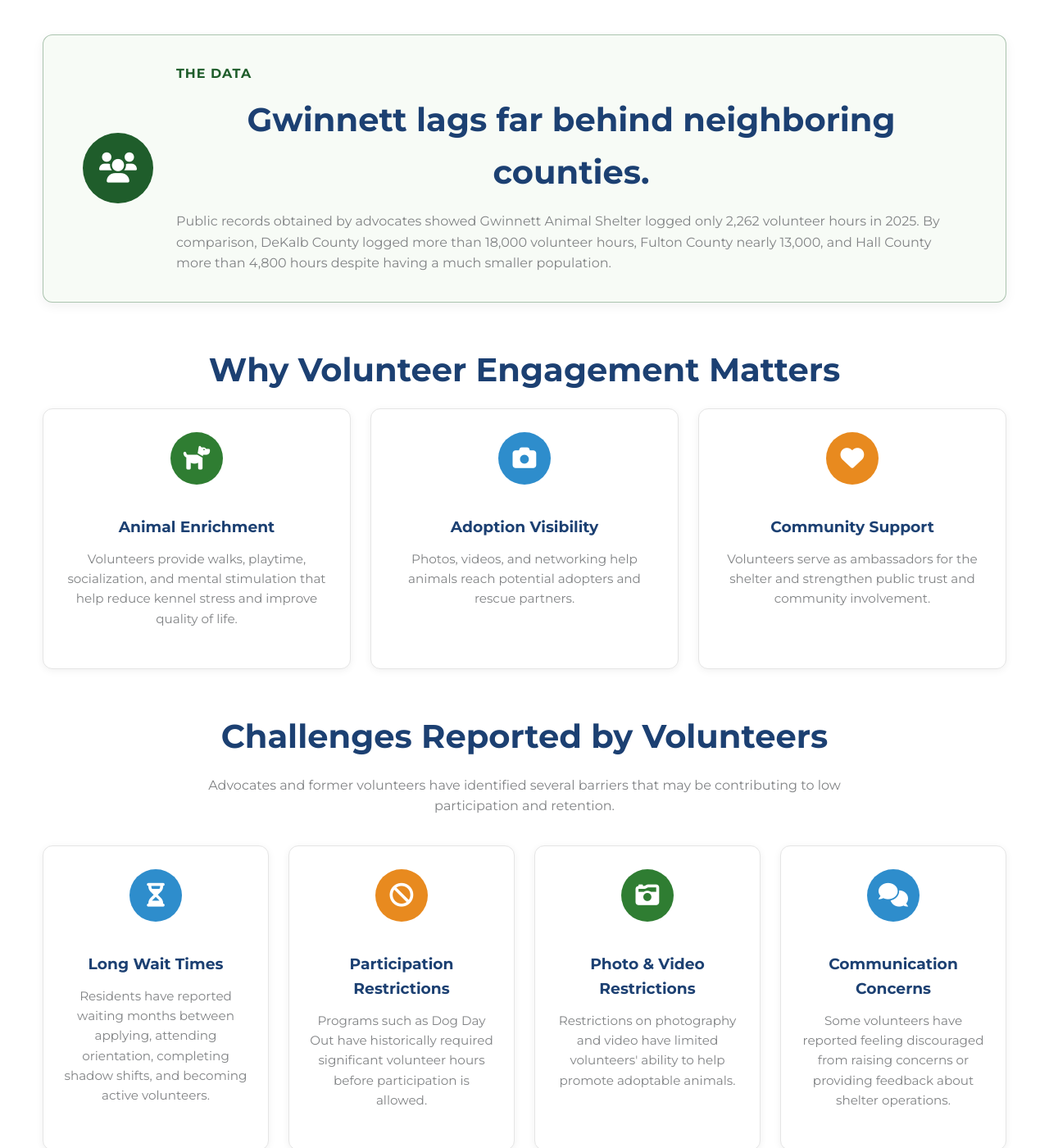
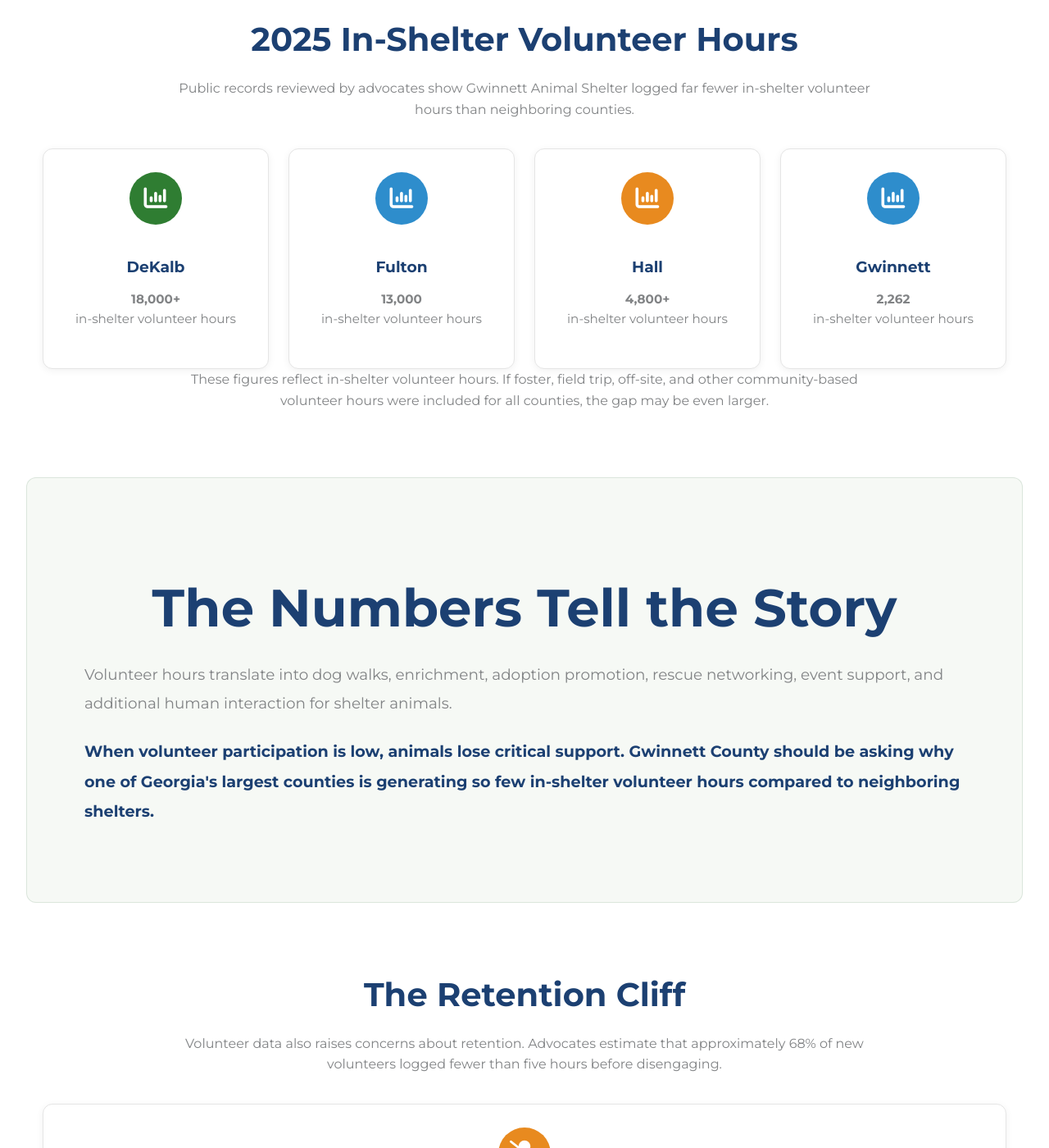
Before and after one commit to whitleybacon/gwinnett-animal-advocacy-alliance, a Jekyll site: the page built from issues/volunteer-engagement/index.html, in a window 1280 px wide and 1400 px high, scrolled down 367 px. Shown: the whole window at 82% size. Built offline with Jekyll 4.4.1, drawn with Linux system fonts in a browser that asks for light colours; some of the changed text lies outside the part shown.

Commit message:
Update index.html

```diff
--- a/issues/volunteer-engagement/index.html
+++ b/issues/volunteer-engagement/index.html
@@ -6,62 +6,102 @@
 <section class="home-section">
     <h2>Volunteer Engagement</h2>
     <p class="section-intro">
-        Volunteers are one of the most valuable resources available to any animal shelter. They provide enrichment, exercise, adoption support, photography, networking, rescue outreach, and thousands of hours of unpaid labor that directly benefit animals. When volunteer programs thrive, animals benefit. When volunteers disengage, animals lose critical support.
+        Volunteers are one of the most valuable resources available to any animal shelter. They provide enrichment, exercise, adoption support, photography, networking, and thousands of hours of unpaid labor that directly benefit animals.
     </p>
 </section>
 
 <section class="home-section">
-    <div class="alert-banner">
-        <div class="alert-banner-icon">
-            <i class="fas fa-users"></i>
+    <h2>2025 In-Shelter Volunteer Hours</h2>
+    <p class="section-intro">
+        Public records reviewed by advocates show Gwinnett Animal Shelter logged far fewer in-shelter volunteer hours than neighboring counties.
+    </p>
+
+    <div class="home-card-grid four-across">
+
+        <div class="home-card">
+            <div class="home-card-icon icon-green">
+                <i class="fas fa-chart-column"></i>
+            </div>
+            <h3>DeKalb</h3>
+            <p><strong>18,000+</strong><br>in-shelter volunteer hours</p>
         </div>
 
-        <div class="alert-banner-content">
-            <span class="alert-banner-label">The Data</span>
-            <h2>Gwinnett lags far behind neighboring counties.</h2>
-            <p>
-                Public records obtained by advocates showed Gwinnett Animal Shelter logged only 2,262 volunteer hours in 2025. By comparison, DeKalb County logged more than 18,000 volunteer hours, Fulton County nearly 13,000, and Hall County more than 4,800 hours despite having a much smaller population.
-            </p>
+        <div class="home-card">
+            <div class="home-card-icon icon-blue">
+                <i class="fas fa-chart-column"></i>
+            </div>
+            <h3>Fulton</h3>
+            <p><strong>13,000</strong><br>in-shelter volunteer hours</p>
         </div>
+
+        <div class="home-card">
+            <div class="home-card-icon icon-orange">
+                <i class="fas fa-chart-column"></i>
+            </div>
+            <h3>Hall</h3>
+            <p><strong>4,800+</strong><br>in-shelter volunteer hours</p>
+        </div>
+
+        <div class="home-card">
+            <div class="home-card-icon icon-blue">
+                <i class="fas fa-chart-column"></i>
+            </div>
+            <h3>Gwinnett</h3>
+            <p><strong>2,262</strong><br>in-shelter volunteer hours</p>
+        </div>
+
+    </div>
+
+    <p class="section-intro">
+        These figures reflect in-shelter volunteer hours. If foster, field trip, off-site, and other community-based volunteer hours were included for all counties, the gap may be even larger.
+    </p>
+</section>
+
+<section class="who-we-are-section">
+    <div class="who-we-are-text">
+        <h2>The Numbers Tell the Story</h2>
+
+        <p>
+            Volunteer hours translate into dog walks, enrichment, adoption promotion, rescue networking, event support, and additional human interaction for shelter animals.
+        </p>
+
+        <p>
+            When volunteer participation is low, animals lose critical support. Gwinnett County should be asking why one of Georgia's largest counties is generating so few in-shelter volunteer hours compared to neighboring shelters.
+        </p>
     </div>
 </section>
 
 <section class="home-section">
-    <h2>Why Volunteer Engagement Matters</h2>
+    <h2>The Retention Cliff</h2>
+    <p class="section-intro">
+        Volunteer data also raises concerns about retention. Advocates estimate that approximately 68% of new volunteers logged fewer than five hours before disengaging.
+    </p>
 
-    <div class="home-card-grid three-across-cards">
+    <div class="home-card-grid two-across">
+
+        <div class="home-card">
+            <div class="home-card-icon icon-orange">
+                <i class="fas fa-user-slash"></i>
+            </div>
+            <h3>68%</h3>
+            <p>Approximate share of new volunteers who logged fewer than five hours before leaving the program.</p>
+        </div>
 
         <div class="home-card">
             <div class="home-card-icon icon-green">
-                <i class="fas fa-dog"></i>
+                <i class="fas fa-user-check"></i>
             </div>
-            <h3>Animal Enrichment</h3>
-            <p>Volunteers provide walks, playtime, socialization, and mental stimulation that help reduce kennel stress and improve quality of life.</p>
-        </div>
-
-        <div class="home-card">
-            <div class="home-card-icon icon-blue">
-                <i class="fas fa-camera"></i>
-            </div>
-            <h3>Adoption Visibility</h3>
-            <p>Photos, videos, and networking help animals reach potential adopters and rescue partners.</p>
-        </div>
-
-        <div class="home-card">
-            <div class="home-card-icon icon-orange">
-                <i class="fas fa-heart"></i>
-            </div>
-            <h3>Community Support</h3>
-            <p>Volunteers serve as ambassadors for the shelter and strengthen public trust and community involvement.</p>
+            <h3>32%</h3>
+            <p>Approximate share of new volunteers who continued beyond the first few hours.</p>
         </div>
 
     </div>
 </section>
 
 <section class="home-section">
-    <h2>Challenges Reported by Volunteers</h2>
+    <h2>Reported Barriers</h2>
     <p class="section-intro">
-        Advocates and former volunteers have identified several barriers that may be contributing to low participation and retention.
+        Community members want to help. But when the process is slow, restrictive, or discouraging, animals lose valuable support.
     </p>
 
     <div class="home-card-grid four-across">
@@ -71,23 +111,23 @@
                 <i class="fas fa-hourglass-half"></i>
             </div>
             <h3>Long Wait Times</h3>
-            <p>Residents have reported waiting months between applying, attending orientation, completing shadow shifts, and becoming active volunteers.</p>
+            <p>Residents have reported waiting months between application, orientation, shadow shifts, and active volunteering.</p>
         </div>
 
         <div class="home-card">
             <div class="home-card-icon icon-orange">
                 <i class="fas fa-ban"></i>
             </div>
-            <h3>Participation Restrictions</h3>
-            <p>Programs such as Dog Day Out have historically required significant volunteer hours before participation is allowed.</p>
+            <h3>Access Restrictions</h3>
+            <p>Policies that limit dog walking, Dog Day Out, photos, videos, and networking reduce volunteer impact.</p>
         </div>
 
         <div class="home-card">
             <div class="home-card-icon icon-green">
-                <i class="fas fa-camera-retro"></i>
+                <i class="fas fa-camera"></i>
             </div>
-            <h3>Photo & Video Restrictions</h3>
-            <p>Restrictions on photography and video have limited volunteers' ability to help promote adoptable animals.</p>
+            <h3>Limited Promotion</h3>
+            <p>When volunteers cannot freely help promote animals, adoptable pets lose visibility with the public and rescues.</p>
         </div>
 
         <div class="home-card">
@@ -95,27 +135,9 @@
                 <i class="fas fa-comments"></i>
             </div>
             <h3>Communication Concerns</h3>
-            <p>Some volunteers have reported feeling discouraged from raising concerns or providing feedback about shelter operations.</p>
+            <p>Volunteers have described feeling discouraged from raising concerns or offering constructive feedback.</p>
         </div>
 
-    </div>
-</section>
-
-<section class="who-we-are-section">
-    <div class="who-we-are-text">
-        <h2>The Retention Cliff</h2>
-
-        <p>
-            Analysis of volunteer records showed that many new volunteers logged only a few hours before leaving the program. Advocates estimate that approximately 68% of new volunteers recorded fewer than five hours before disengaging.
-        </p>
-
-        <p>
-            While some turnover is expected in any volunteer program, a retention rate this low raises important questions about volunteer recruitment, onboarding, support, communication, and program design.
-        </p>
-
-        <p>
-            Every volunteer who leaves represents lost opportunities for enrichment, networking, adoption promotion, and lifesaving support for shelter animals.
-        </p>
     </div>
 </section>
 
@@ -137,15 +159,15 @@
                 <i class="fas fa-handshake"></i>
             </div>
             <h3>Support Collaboration</h3>
-            <p>Encourage constructive communication between staff, volunteers, rescues, and community stakeholders.</p>
+            <p>Encourage respectful communication between staff, volunteers, rescues, and community stakeholders.</p>
         </div>
 
         <div class="home-card">
             <div class="home-card-icon icon-orange">
                 <i class="fas fa-chart-line"></i>
             </div>
-            <h3>Increase Transparency</h3>
-            <p>Share volunteer participation data and program outcomes so the community can help identify solutions.</p>
+            <h3>Track Outcomes</h3>
+            <p>Share volunteer participation, retention, and program outcome data so the community can help identify solutions.</p>
         </div>
 
     </div>
@@ -154,11 +176,9 @@
 <section class="difference-section">
     <div class="difference-content">
         <h2>Volunteers Should Be Partners in Lifesaving</h2>
-
         <p>
-            A successful shelter depends on strong community engagement. Gwinnett County has an opportunity to build a volunteer program that welcomes participation, supports transparency, and maximizes positive outcomes for animals.
+            Gwinnett County has an opportunity to build a volunteer program that welcomes participation, supports transparency, and maximizes positive outcomes for animals.
         </p>
-
         <a href="/county-leadership/" class="btn">Contact County Leadership</a>
     </div>
 </section>
```
Also changed, not shown: other parts of issues/volunteer-engagement/index.html (+1 -1 lines).
